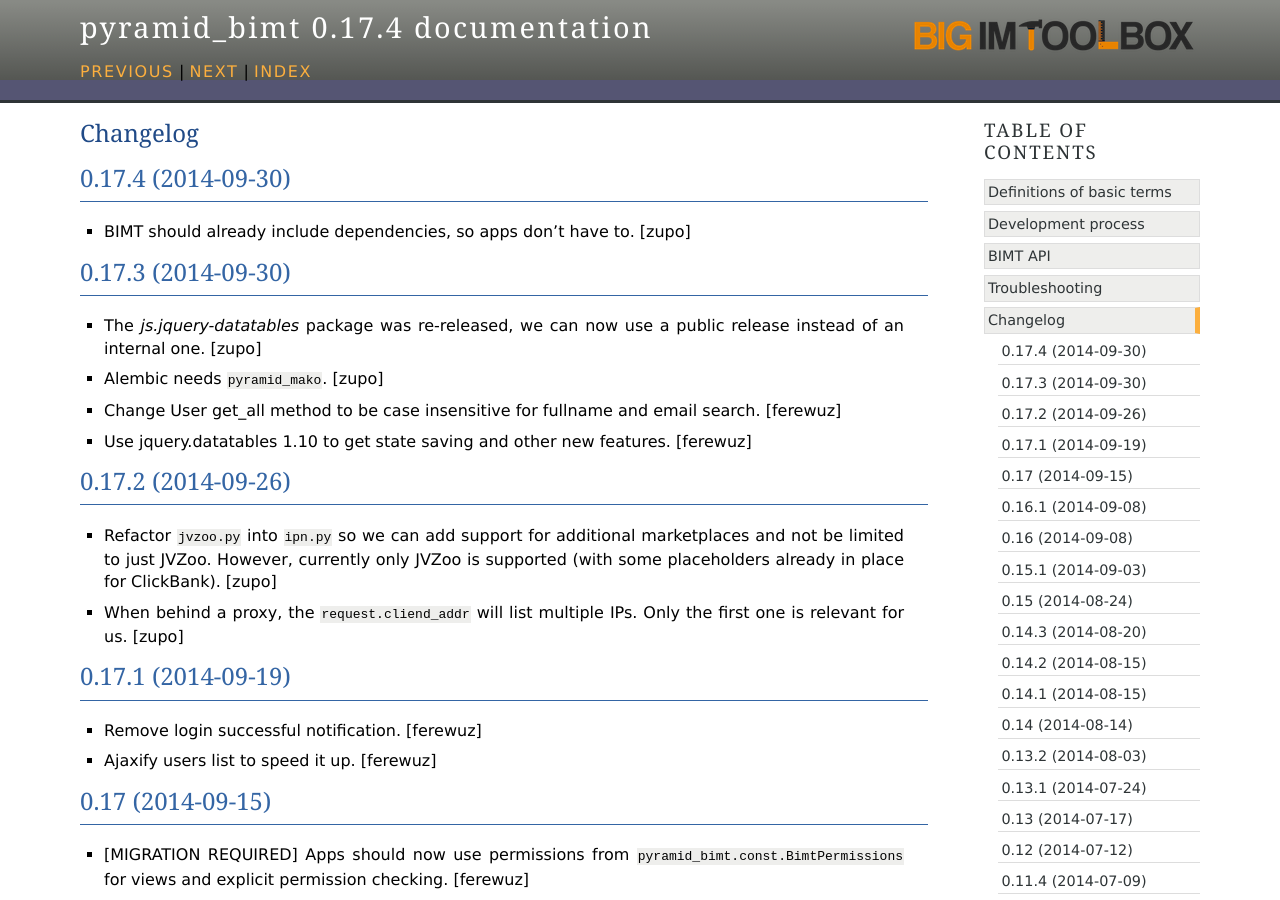
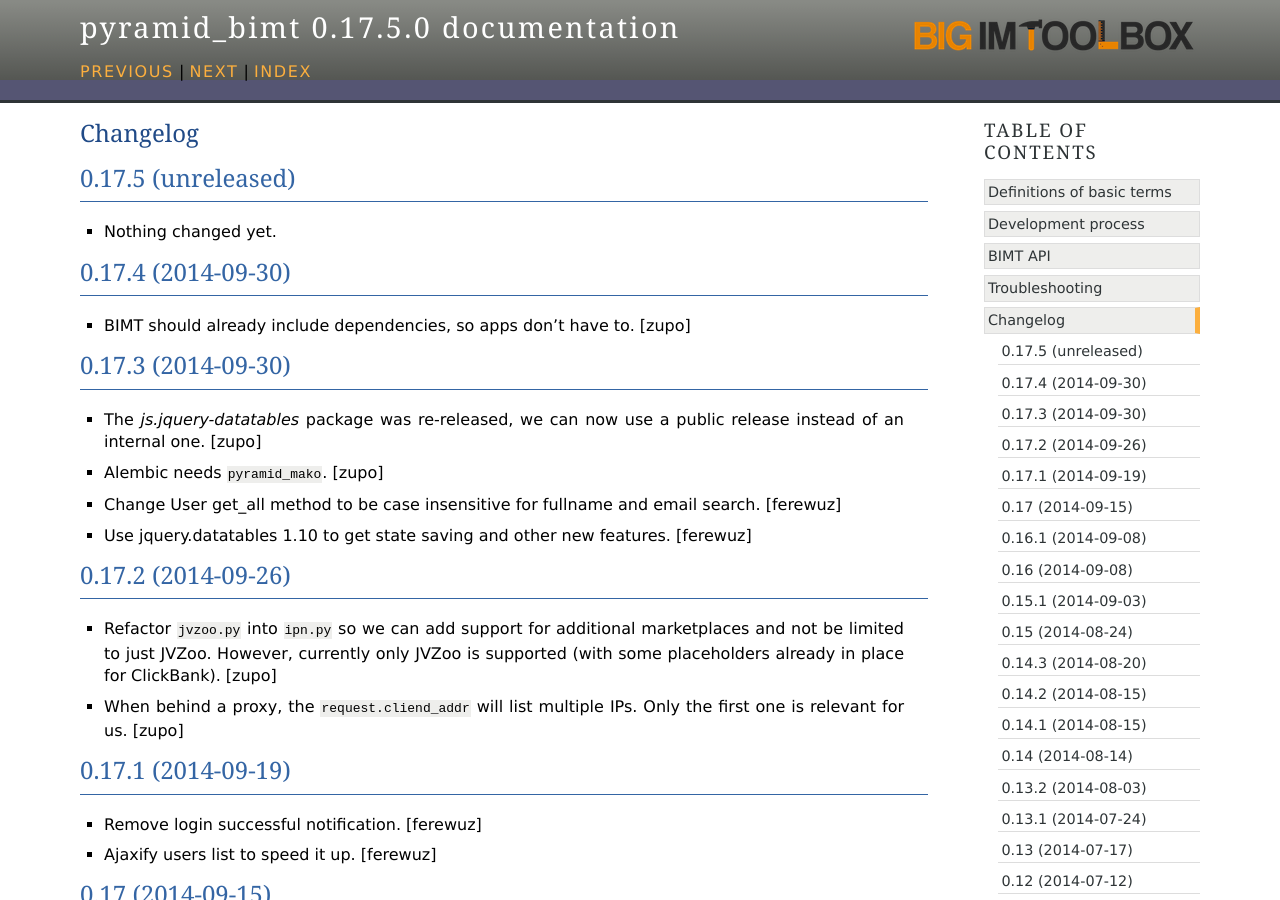
Before and after one commit to persho/pyramid_bimt, a Sphinx documentation site: the page built from docs/CHANGELOG.rst, in a window 1280 px wide and 900 px high. Built offline with Sphinx 7.4.7, drawn with Linux system fonts in a browser that asks for light colours.

Commit message:
Back to development: 0.17.5

```diff
--- a/docs/CHANGELOG.rst
+++ b/docs/CHANGELOG.rst
@@ -1,5 +1,11 @@
 Changelog
 =========
+
+
+0.17.5 (unreleased)
+-------------------
+
+- Nothing changed yet.
 
 
 0.17.4 (2014-09-30)
--- a/setup.py
+++ b/setup.py
@@ -18,7 +18,7 @@
 
 setup(
     name='pyramid_bimt',
-    version='0.17.4',
+    version='0.17.5.dev0',
     description='Base package for BIMT apps.',
     long_description=long_description,
     classifiers=[
```
